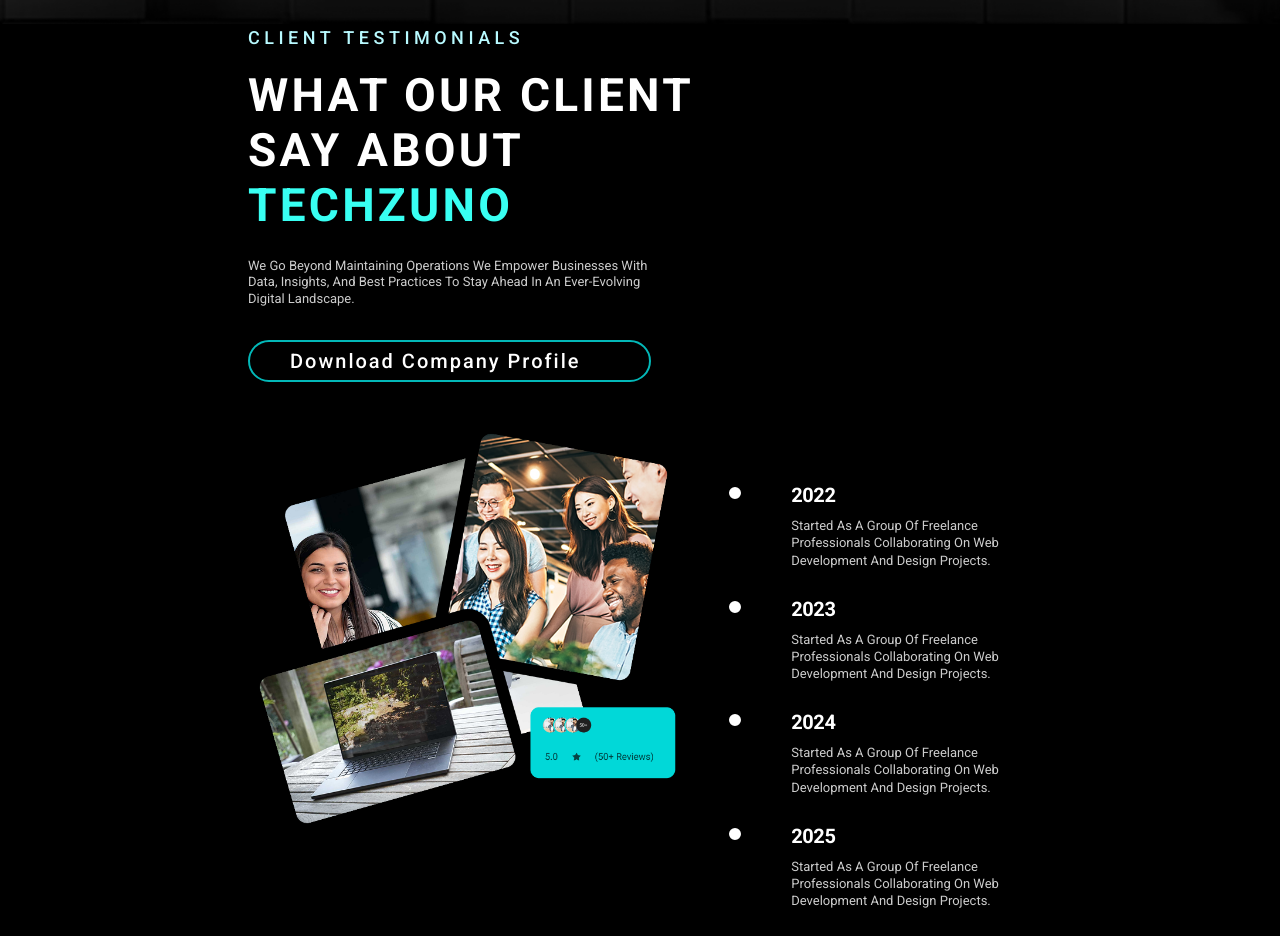
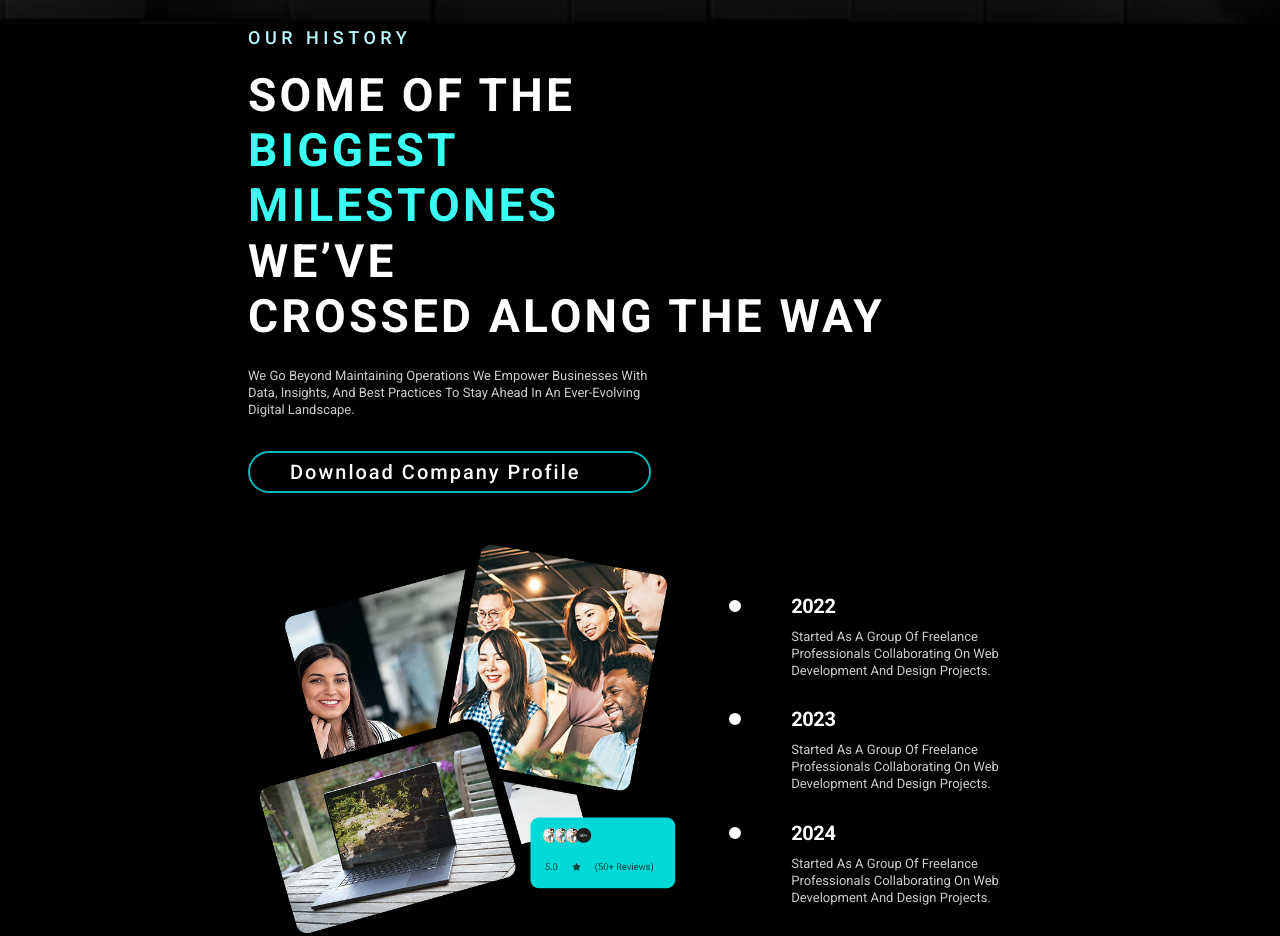
Before and after one commit to Shubhojit111/Techzuno, a Next.js app in the folder client/: page /about in a window 1280 px wide. Shown: the part 360-1296 px from the top of the page. Built offline with nearby package versions, Linux system fonts and the light colour scheme; some icons are missing.

Commit message:
About page full responsive done

```diff
--- a/client/components/about/MilestonesSection.jsx
+++ b/client/components/about/MilestonesSection.jsx
@@ -36,17 +36,16 @@
 export default function MilestonesSection() {
   return (
     <section className="bg-black pb-20">
-      <div className="w-full mx-auto px-6 md:px-10 lg:px-62 mb-6 md:mb-16 ">
+      <div className="w-full mx-auto px-6 sm:px-10 lg:px-62 mb-6 md:mb-16 ">
         {/* Header */}
         <div className="mx-auto relative mb-10">
           <div className="max-w-full md:max-w-[70%] lg:max-w-[60%]">
-            <HeaderBtn text="CLIENT TESTIMONIALS" />
+            <HeaderBtn text="OUR HISTORY" />
             <SectionTitle
-              className="mb-4 md:mb-6"
+              className="mb-4 md:mb-6 uppercase"
               title={
                 <>
-                  WHAT OUR CLIENT <br /> SAY ABOUT{" "}
-                  <span className="text-[#38FFF2]">TECHZUNO</span>
+                 some of the <span className="text-[#38FFF2]">biggest <br /> milestones</span> we’ve <span className="md:whitespace-nowrap">crossed along the way</span>
                 </>
               }
             />
@@ -64,41 +63,41 @@
         </div>
 
         {/* Main Content */}
-        <div className="flex flex-col lg:flex-row gap-12 items-start  w-full h-[550px]">
+        <div className="flex flex-col lg:flex-row gap-12 items-start w-full h-auto lg:h-[550px]">
           {/* Left - Image Gallery */}
-          <div className="relative w-[55%] shrink-0">
-            <Image src={Assets.Milestone} alt="Milestone" />
+          <div className="relative w-full lg:w-[55%] shrink-0">
+            <Image src={Assets.Milestone} alt="Milestone" className="w-full h-auto object-cover rounded-2xl" />
           </div>
 
           {/* Right - Timeline */}
-          <div className="w-[45%] h-full flex items-center justify-center">
-            <div className="max-h-[80%] w-full flex relative items-center justify-center">
+          <div className="w-full md:max-w-[75%] lg:max-w-none lg:w-[45%] h-full flex items-center justify-center mx-auto lg:mx-0">
+            <div className="max-h-full lg:max-h-[80%] w-full flex items-center justify-start lg:justify-center">
+              <div className="relative flex flex-col gap-[58px] md:gap-[30px] py-8 ">
                 {/* Vertical Dashed Line */}
                 <div
-                className="absolute left-[7.8px] top-0 bottom-0 w-[0.5px]"
+                  className="absolute left-[9px] md:left-[9.1px] lg:left-[8.5px] top-[10px] bottom-[40px] w-[1px] md:w-[0.5px] -translate-x-1/2"
                   style={{
                     backgroundImage:
                       "repeating-linear-gradient(to bottom, rgba(255,255,255,0.9) 0px, rgba(255,255,255,0.9) 5px, transparent 5px, transparent 10px)",
                   }}
                 />
 
-              <div className="flex flex-col gap-[58px] md:gap-[30px] py-8">
                 {milestones.map((item, index) => (
                   <div key={index} className="relative flex items-start">
                     {/* Dot */}
-                    <div className="relative z-10 flex-shrink-0 rounded-full">
-                      <div className="w-[16px] h-[16px] rounded-full bg-white border-[2px] border-black" />
+                    <div className="relative mt-0.5 z-10 shrink-0 rounded-full">
+                      <div className="w-[18px] h-[18px] md:w-[18px] md:h-[18px] lg:w-[16px] lg:h-[16px] rounded-full bg-white border-[2px] border-black" />
                     </div>
 
                     {/* Content */}
                     <div className="ml-10 md:ml-12 max-w-[640px] ">
                       {/* Year */}
-                      <h3 className="text-white font-semibold text-[32px] md:text-[20px] leading-none tracking-[-0.02em]">
+                      <h3 className="text-white font-semibold text-[26px] md:text-[30px] lg:text-[20px] leading-none tracking-[-0.02em]">
                         {item.year}
                       </h3>
 
                       {/* Description */}
-                      <p className="mt-3 text-white/80 text-[20px] md:text-[13px] leading-[1.32] max-w-[95%] ">
+                      <p className="mt-3 text-white/80 md:text-[16px] lg:text-[13px] leading-[1.32] max-w-[95%] ">
                         {item.text}
                       </p>
                     </div>
--- a/client/components/buttons/KnowMoreBtn.jsx
+++ b/client/components/buttons/KnowMoreBtn.jsx
@@ -8,7 +8,7 @@
     <div>
       <Link
         href="/about"
-        className={`inline-flex gap-2 border-2 tracking-widest border-[#03B8B8] hover:border-[#03B8B8] hover:text-[#03B8B8] items-center px-5 md:px-10 py-1  text-[18px] sm:text-[24px] lg:text-[20px] rounded-full font-medium transition-colors ${className}`}
+        className={`inline-flex gap-2 border-2 tracking-widest border-[#03B8B8] hover:border-[#03B8B8] hover:text-[#03B8B8] items-center px-5 md:px-10 py-1  text-[16px] sm:text-[24px] lg:text-[20px] rounded-full font-medium transition-colors ${className}`}
       >
         {text} <Icon icon="solar:arrow-right-outline" className="h-5 w-5" />
       </Link>
```
Lines whose indentation alone changed are shown as unchanged.
